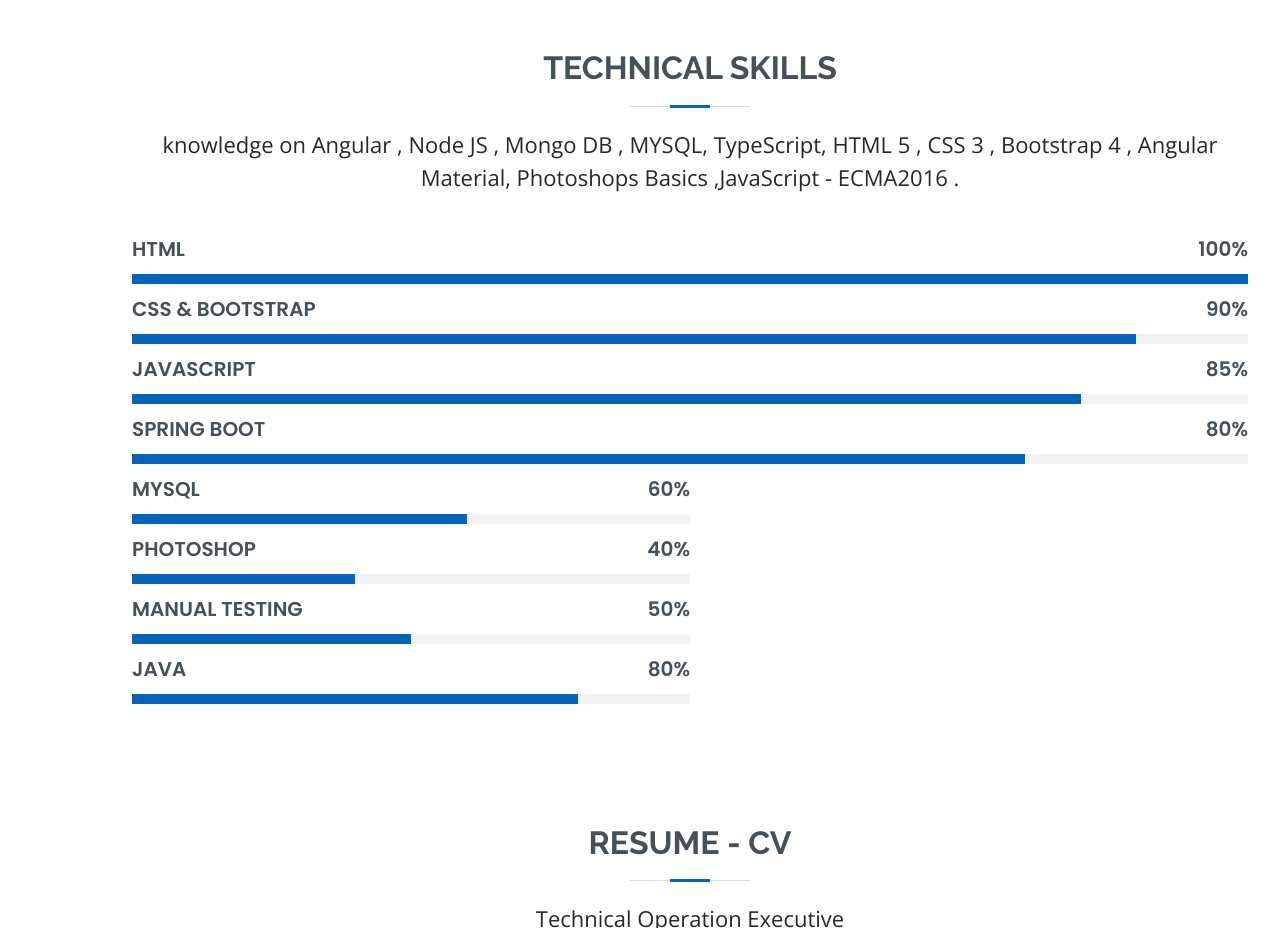
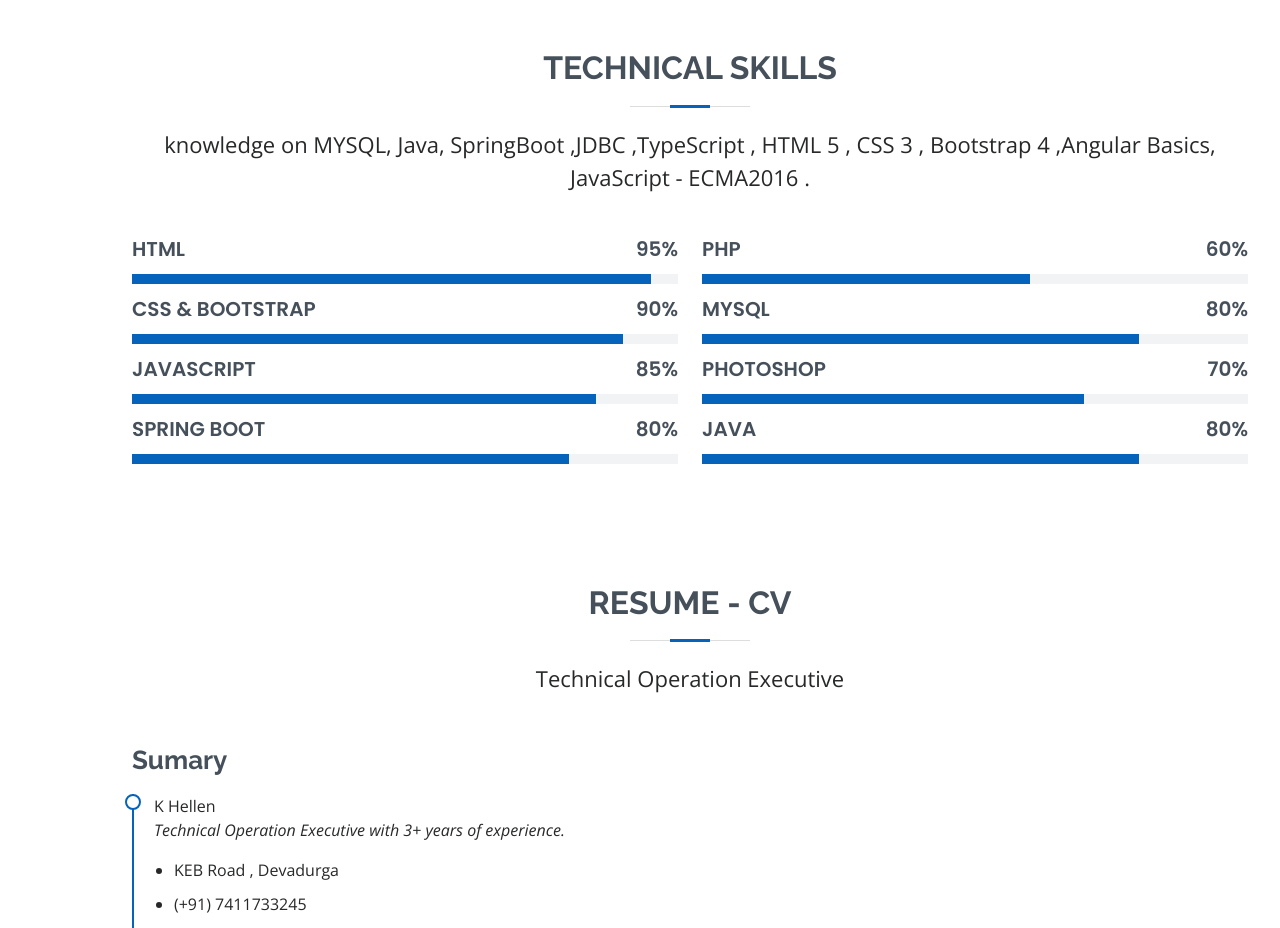
Before and after one commit to hellenkasa/Portfolio, a plain HTML site: page index.html in a window 1280 px wide. Shown: the part 2220-3148 px from the top of the page. Drawn offline with nearby package versions, Linux system fonts and the light colour scheme; files whose address does not match are found by name.

Commit message:
Skills added

```diff
--- a/index.html
+++ b/index.html
@@ -183,7 +183,7 @@
                         <div class="row">
                             <div class="col-md-12">
                                 <div class="col">
-                                    <p>knowledge on Angular , Node JS , Mongo DB , MYSQL, TypeScript, HTML 5 , CSS 3 , Bootstrap 4 , Angular Material, Photoshops Basics ,JavaScript -
+                                    <p>knowledge on MYSQL, Java, SpringBoot ,JDBC ,TypeScript , HTML 5 , CSS 3 , Bootstrap 4 ,Angular Basics, JavaScript -
                                         ECMA2016 .
                                     </p>
                                 </div>
@@ -193,15 +193,11 @@
                 </div>
 
                 <div class="row skills-content">
-
-
-
-
-
+                    <div class="col-lg-6">
                         <div class="progress">
-                            <span class="skill">HTML <i class="val">100%</i></span>
+                            <span class="skill">HTML <i class="val">95%</i></span>
                             <div class="progress-bar-wrap">
-                                <div class="progress-bar" role="progressbar" aria-valuenow="100" aria-valuemin="0" aria-valuemax="100"></div>
+                                <div class="progress-bar" role="progressbar" aria-valuenow="95" aria-valuemin="0" aria-valuemax="100"></div>
                             </div>
                         </div>
 
@@ -219,12 +215,7 @@
                             </div>
                         </div>
 
-                        <!-- <div class="progress">
-                            <span class="skill">Cloud - AWS <i class="val">45%</i></span>
-                            <div class="progress-bar-wrap">
-                                <div class="progress-bar" role="progressbar" aria-valuenow="45" aria-valuemin="0" aria-valuemax="100"></div>
-                            </div>
-                        </div> -->
+
                         <div class="progress">
                             <span class="skill">Spring Boot<i class="val">80%</i></span>
                             <div class="progress-bar-wrap">
@@ -235,42 +226,23 @@
                     </div>
 
                     <div class="col-lg-6">
-<!--                         <div class="progress">
-                            <span class="skill">Node Js <i class="val">50%</i></span>
-                            <div class="progress-bar-wrap">
-                                <div class="progress-bar" role="progressbar" aria-valuenow="50" aria-valuemin="0" aria-valuemax="100"></div>
-                            </div>
-                        </div> -->
-                        <!-- <div class="progress">
-                            <span class="skill">PHP <i class="val">30%</i></span>
-                            <div class="progress-bar-wrap">
-                                <div class="progress-bar" role="progressbar" aria-valuenow="30" aria-valuemin="0" aria-valuemax="100"></div>
-                            </div>
-                        </div> -->
+
                         <div class="progress">
-                            <span class="skill">MySQL <i class="val">60%</i></span>
+                            <span class="skill">PHP <i class="val">60%</i></span>
                             <div class="progress-bar-wrap">
                                 <div class="progress-bar" role="progressbar" aria-valuenow="60" aria-valuemin="0" aria-valuemax="100"></div>
                             </div>
                         </div>
-                        <!-- <div class="progress">
-                            <span class="skill">WordPress/Blog <i class="val">90%</i></span>
+                        <div class="progress">
+                            <span class="skill">MySQL <i class="val">80%</i></span>
                             <div class="progress-bar-wrap">
-                                <div class="progress-bar" role="progressbar" aria-valuenow="90" aria-valuemin="0" aria-valuemax="100"></div>
-                            </div>
-                        </div> -->
-
-                        <div class="progress">
-                            <span class="skill">Photoshop <i class="val">40%</i></span>
-                            <div class="progress-bar-wrap">
-                                <div class="progress-bar" role="progressbar" aria-valuenow="40" aria-valuemin="0" aria-valuemax="100"></div>
+                                <div class="progress-bar" role="progressbar" aria-valuenow="80" aria-valuemin="0" aria-valuemax="100"></div>
                             </div>
                         </div>
-
                         <div class="progress">
-                            <span class="skill">Manual Testing <i class="val">50%</i></span>
+                            <span class="skill">Photoshop <i class="val">70%</i></span>
                             <div class="progress-bar-wrap">
-                                <div class="progress-bar" role="progressbar" aria-valuenow="50" aria-valuemin="0" aria-valuemax="100"></div>
+                                <div class="progress-bar" role="progressbar" aria-valuenow="70" aria-valuemin="0" aria-valuemax="100"></div>
                             </div>
                         </div>
                         <div class="progress">
@@ -574,7 +546,7 @@
 
                     <div class="col-lg-8 mt-5 mt-lg-0">
 
-                        <form action="https://formspree.io/f/xaylkgpw" method="POST" role="form" name="formspree" class="php-email-form">
+                        <form action="https://formspree.io/f/mvodbreg" method="POST" role="form" name="formspree" class="php-email-form">
                             <div class="row">
                                 <div class="col-md-6 form-group">
                                     <input type="text" name="name" class="form-control" id="name" placeholder="Your Name" required>
```
